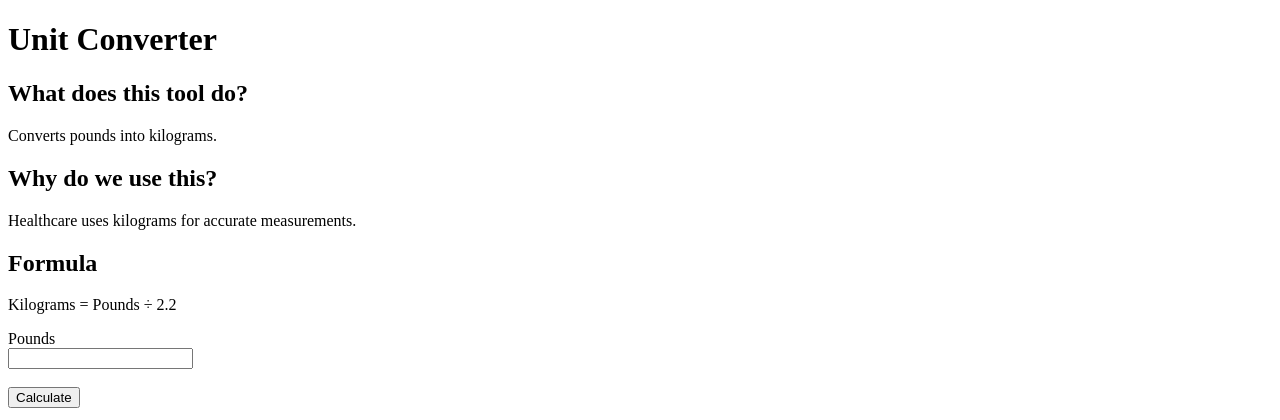
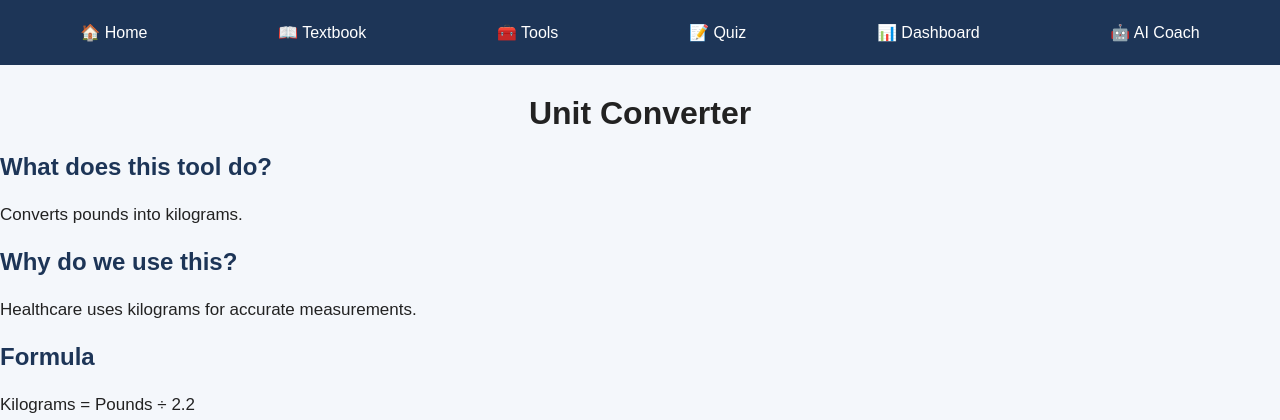
Before and after one commit to Kwakita123/Kwakita123.github.io, a Flask app: page /calculator/1 in a window 1280 px wide. Shown: the top 420 px of the page. Run offline with Flask 3, Linux system fonts and the light colour scheme.

Commit message:
Refactor HTML template for calculator page

```diff
--- a/templates/calculator.html
+++ b/templates/calculator.html
@@ -3,101 +3,75 @@
 
 <head>
 
-<title>{{tool.name}}</title>
+    <title>{{ tool.name }}</title>
+    <link rel="stylesheet" href="/static/style.css">
 
 </head>
 
-
 <body>
 
+<nav>
 
-<h1>{{tool.name}}</h1>
+<a href="/">🏠 Home</a>
+<a href="/textbook">📖 Textbook</a>
+<a href="/tools">🧰 Tools</a>
+<a href="/quiz">📝 Quiz</a>
+<a href="/dashboard">📊 Dashboard</a>
+<a href="/ai">🤖 AI Coach</a>
 
+</nav>
+
+<h1>{{ tool.name }}</h1>
 
 <h2>What does this tool do?</h2>
 
-<p>
-{{tool.description}}
-</p>
-
-
+<p>{{ tool.description }}</p>
 
 <h2>Why do we use this?</h2>
 
-<p>
-{{tool.why}}
-</p>
-
-
+<p>{{ tool.why }}</p>
 
 <h2>Formula</h2>
 
-<p>
-{{tool.formula}}
-</p>
-
-
+<p>{{ tool.formula }}</p>
 
 <form method="POST">
 
-
 {% for input in tool.inputs %}
 
-<label>
-{{input}}
-</label>
-
-<br>
+<label>{{ input }}</label><br>
 
 <input
-type="number"
-step="any"
-name="value{{loop.index}}"
-required>
+    type="number"
+    step="any"
+    name="value{{ loop.index }}"
+    required>
 
 <br><br>
 
-
 {% endfor %}
 
-
-
-<button>
+<button type="submit">
 Calculate
 </button>
 
-
 </form>
 
-
-
-{% if result %}
+{% if result is not none %}
 
 <hr>
 
+<h2>Result</h2>
 
-<h2>Result:</h2>
+<p>{{ result }}</p>
 
-<p>
-{{result}}
+<h2>Explanation</h2>
+
+<p style="white-space: pre-line;">
+{{ explanation }}
 </p>
-
-
-
-<h2>How it was solved:</h2>
-
-
-<p style="white-space:pre-line">
-
-{{explanation}}
-
-</p>
-
 
 {% endif %}
 
-
-
 </body>
-
 </html>
```
